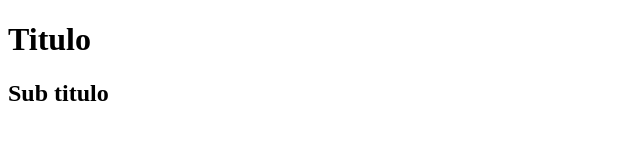
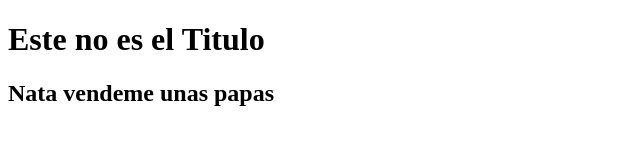
Before and after one commit to fransantinouri-cloud/NuevoProyectoPracticas, a plain HTML site: page index.html in a window 1280 px wide. Shown: the whole page, without its empty margins (0-640 px from the left). Drawn offline with Linux system fonts and the light colour scheme.

Commit message:
commit de lucas

```diff
--- a/index.html
+++ b/index.html
@@ -6,8 +6,7 @@
     <title>Este es un titulo </title>
 </head>
 <body>
-
-    <h1>Titulo</h1>
-    <h2>Sub titulo</h2>
+    <h1>Este no es el Titulo</h1>
+    <h2>Nata vendeme unas papas</h2>
 </body>
 </html>
```
